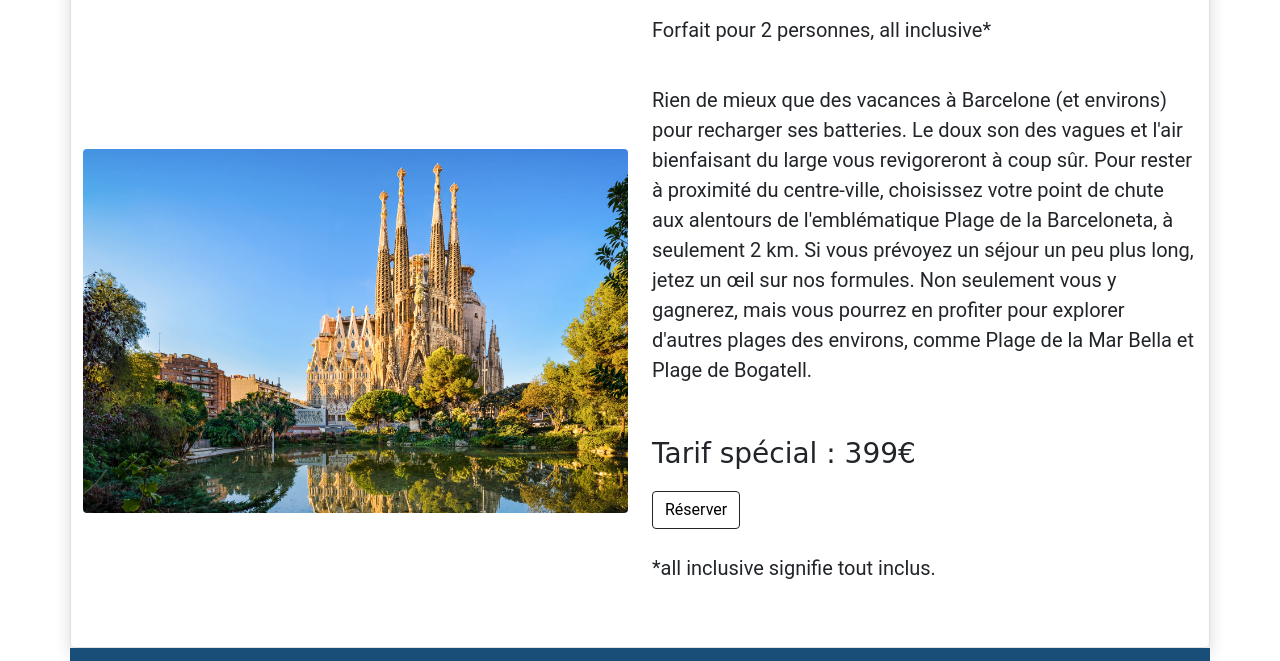
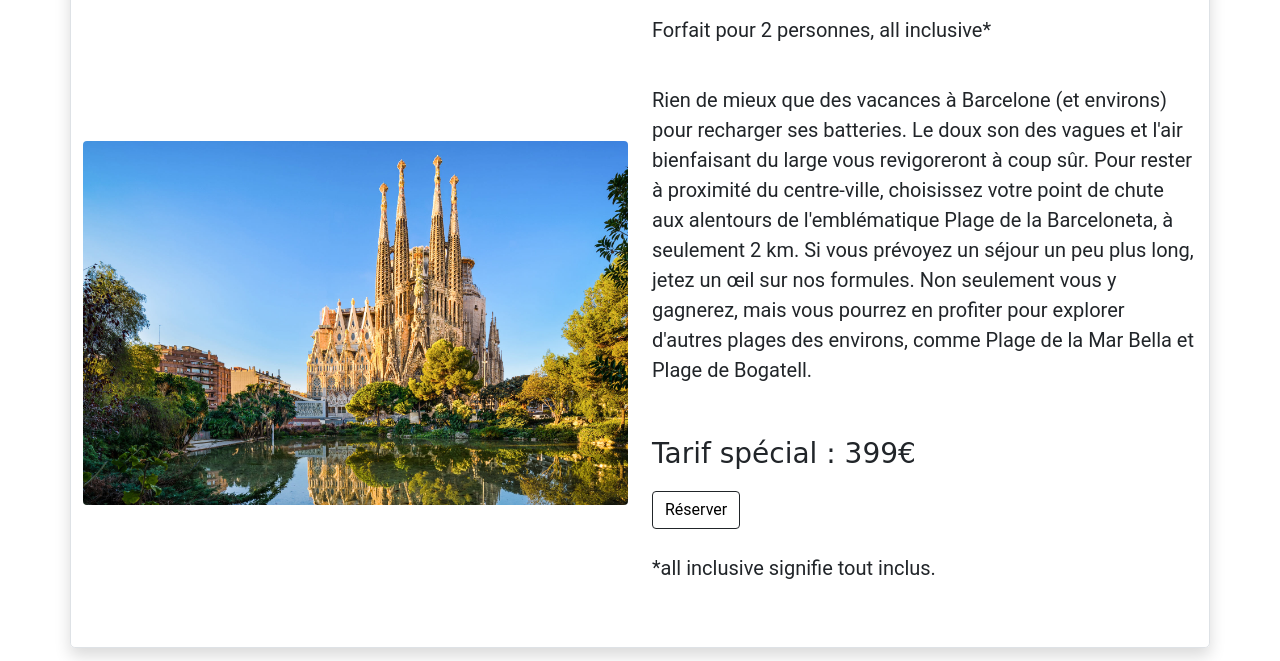
Before and after one commit to fberanger76/voyage, a plain HTML site: page barcelone.html in a window 1280 px wide. Shown: the part 138-799 px from the top of the page. Drawn offline with nearby package versions, Linux system fonts and the light colour scheme; a web font is replaced by a local one.

Commit message:
enlever padding images ville

```diff
--- a/barcelone.html
+++ b/barcelone.html
@@ -17,12 +17,12 @@
 </head>
 
 <body>
-    <div class="container pt-5">
+    <div class="container pt-5 pb-5">
         <div class="row border rounded-3 shadow d-flex flex-wrap align-items-center">
             <div class="col-lg-12 col-sm-12 mt-3">
                 <p class="titre fs-2 pt-2 text-center">Séjour à Barcelone pour 2 personne 499€</p>
             </div>
-            <div class="col-lg-6 col-sm-12 pt-3">
+            <div class="col-lg-6 col-sm-12">
                 <img src="assets/img/barcelone.jpg" class="img-fluid rounded" alt="barcelone">
             </div>
             <div class="col-lg-6 col-sm-12 mt-3 pb-5">
```
Also changed, not shown: beijing.html (+1 -1 lines), losangeles.html (+1 -1 lines), moscou.html (+1 -1 lines), sydney.html (+1 -1 lines).
